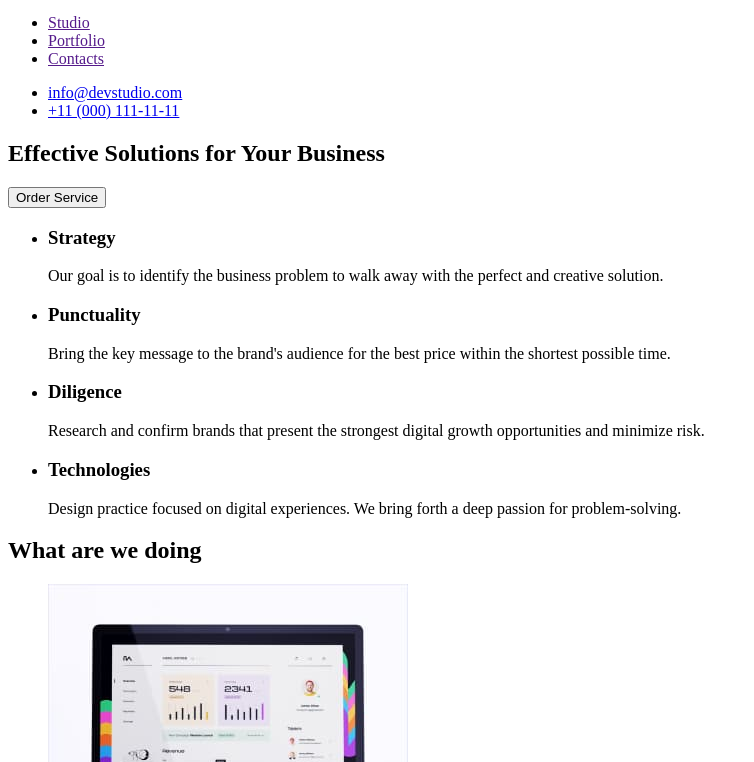
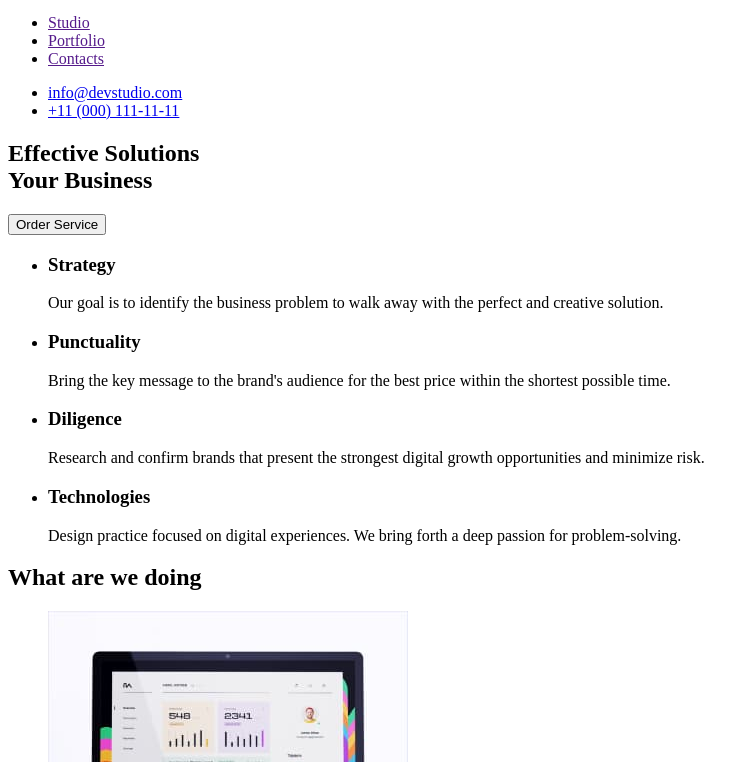
Before and after one commit to q3pro/goit-markup-hw-01, a plain HTML site: page index.html in a window 1280 px wide. Shown: the part 38-800 px from the top of the page, without its empty margins (0-754 px from the left). Drawn offline with Linux system fonts and the light colour scheme.

Commit message:
lesson(complit)

```diff
--- a/index.html
+++ b/index.html
@@ -25,7 +25,7 @@
     </header>
     <main>
       <section>
-        <h1>Effective Solutions for Your Business</h1>
+        <h1>Effective Solutions <br> Your Business</h1>
         <button type="button">Order Service</button>
       </section>
       <section>
```
